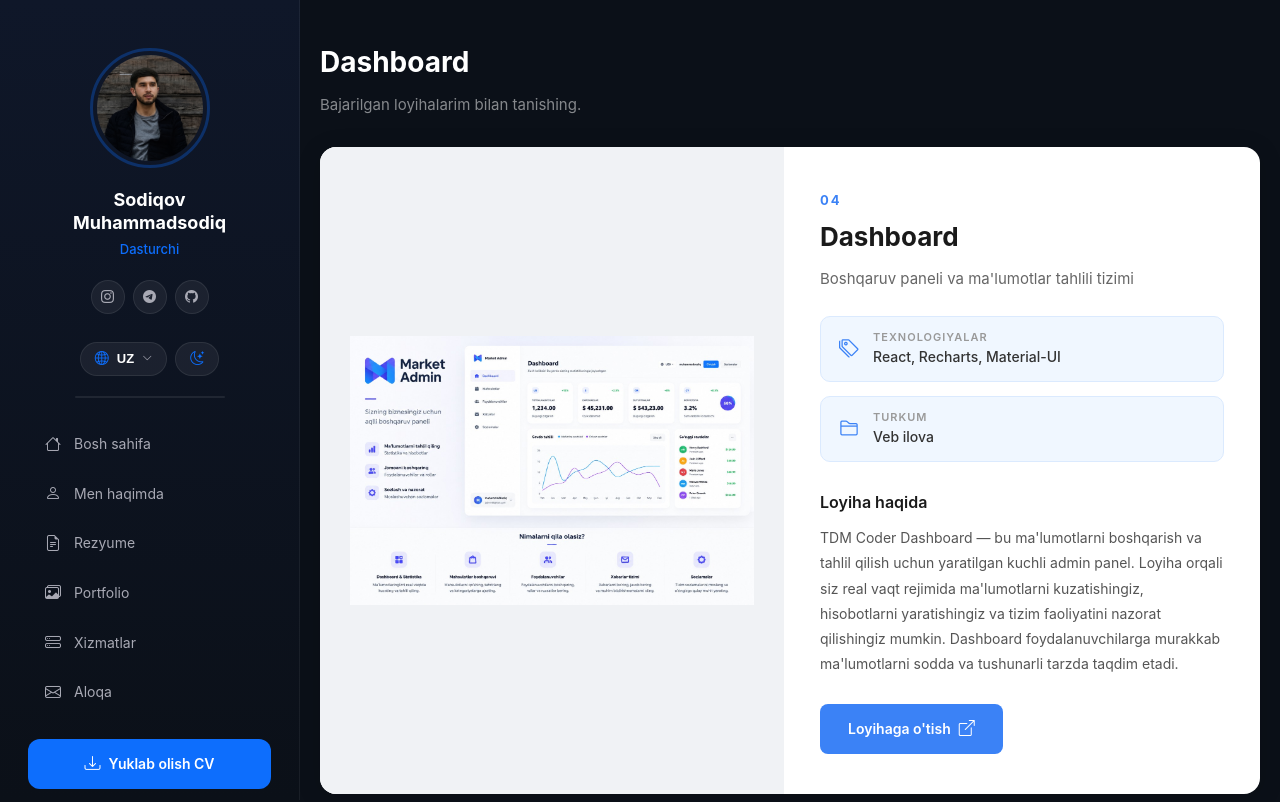
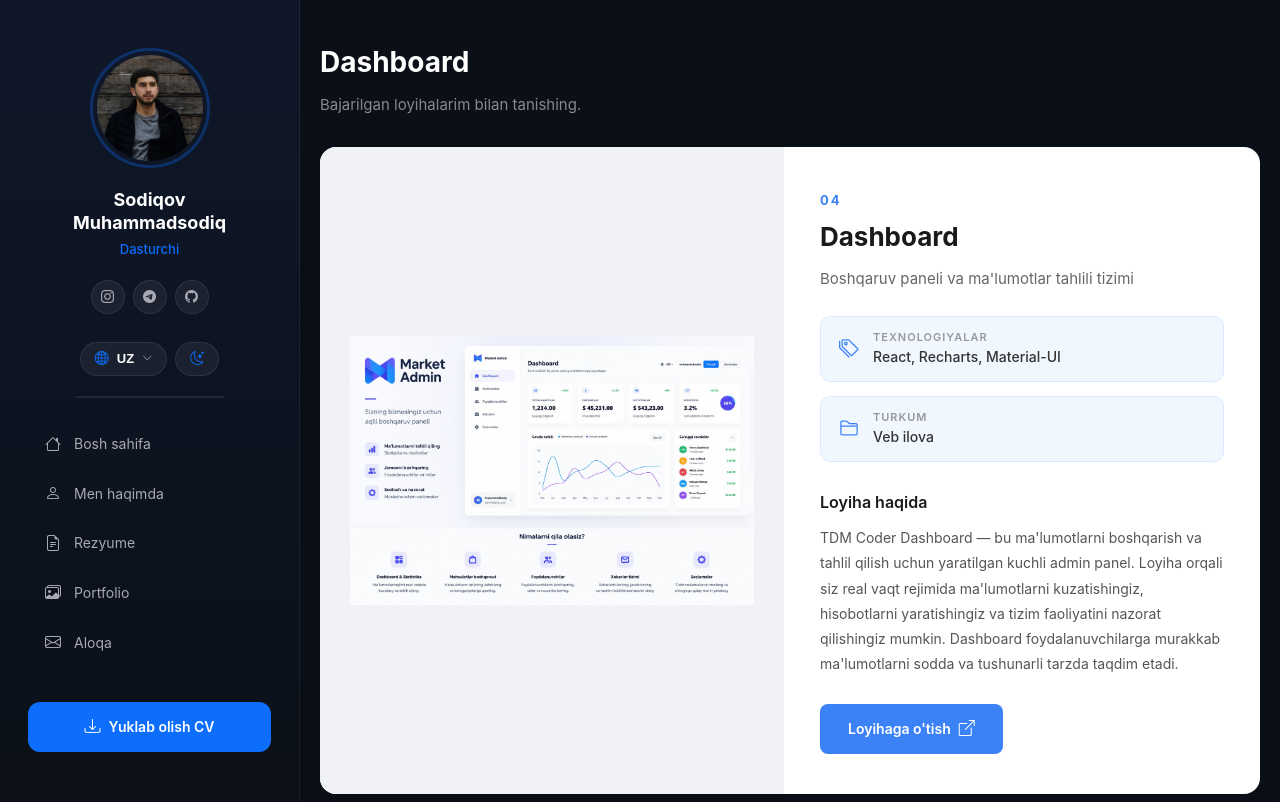
Before and after one commit to tdmcoder1337/portfolio, a React (Vite) app: page /tdm-dashboard in a window 1280 px wide. Shown: the top 802 px of the page. Built offline with nearby package versions, Linux system fonts and the light colour scheme.

Commit message:
sidebardan xizmatlar olib tashlandi

```diff
--- a/src/components/Sidebar/Sidebar.jsx
+++ b/src/components/Sidebar/Sidebar.jsx
@@ -23,13 +23,12 @@ export default function Sidebar() {
     { href: '/#about', icon: 'bi-person', label: t('sidebar.nav.about') },
     { href: '/#resume', icon: 'bi-file-earmark-text', label: t('sidebar.nav.resume') },
     { href: '/#portfolio', icon: 'bi-images', label: t('sidebar.nav.portfolio') },
-    { href: '/#services', icon: 'bi-hdd-stack', label: t('sidebar.nav.services') },
     { href: '/#contact', icon: 'bi-envelope', label: t('sidebar.nav.contact') },
   ];
 
   useEffect(() => {
     const handleScroll = () => {
-      const sections = ['hero', 'about', 'resume', 'portfolio', 'services', 'contact'];
+      const sections = ['hero', 'about', 'resume', 'portfolio', 'contact'];
       const scrollPos = window.scrollY + 200;
       for (const section of sections) {
         const el = document.getElementById(section);
--- a/src/components/Skills/Skills.jsx
+++ b/src/components/Skills/Skills.jsx
@@ -19,6 +19,8 @@ const backendSkills = [
   { name: 'MYSQL', value: 90 },
   { name: 'MONGODB', value: 95 },
   { name: 'PUG', value: 90},
+  { name: 'SOCKET.IO', value: 80 },
+  { name: 'REST API DEVELOPMENT', value: 85 }
 ];
 
 const otherSkills = [
--- a/src/i18n/translations.js
+++ b/src/i18n/translations.js
@@ -6,7 +6,6 @@ export const translations = {
         about: 'Men haqimda',
         resume: 'Rezyume',
         portfolio: 'Portfolio',
-        services: 'Xizmatlar',
         contact: 'Aloqa',
       },
       toggleAria: 'Navigatsiyani ochish/yopish',
@@ -200,7 +199,6 @@ export const translations = {
         about: 'About me',
         resume: 'Resume',
         portfolio: 'Portfolio',
-        services: 'Services',
         contact: 'Contact',
       },
       toggleAria: 'Open/close navigation',
```
